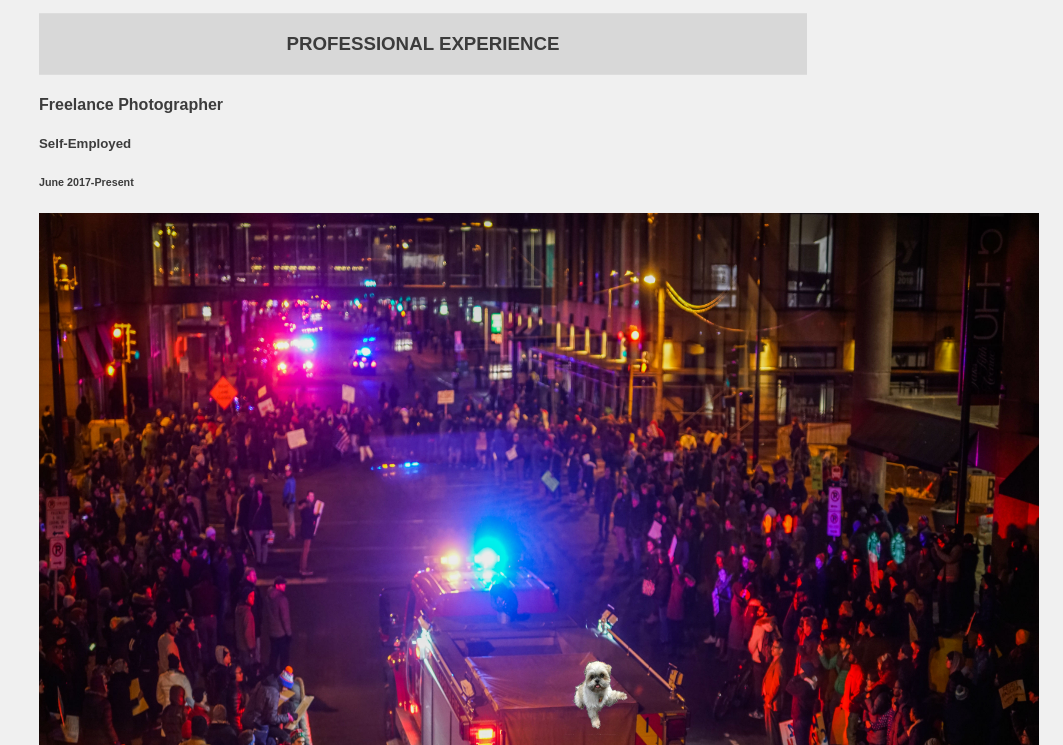
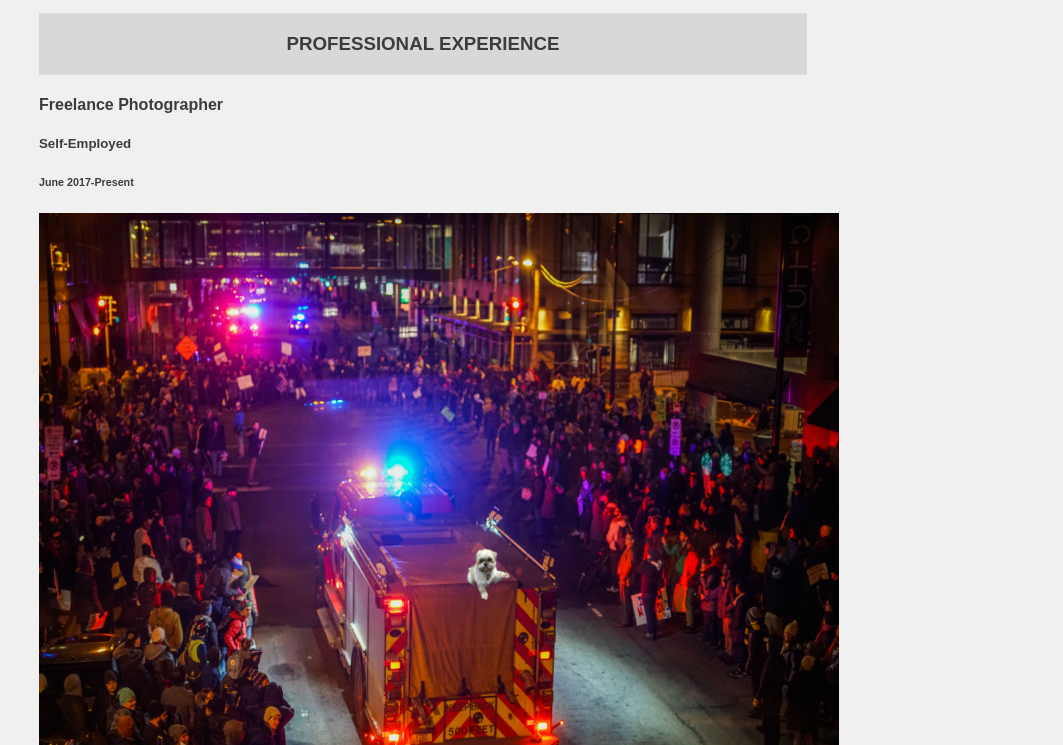
Before and after one commit to AdamIverson/prime.application, a plain HTML site: page index.html in a window 1280 px wide. Shown: the part 207-952 px from the top of the page, without its empty margins (217-1280 px from the left). Drawn offline with Linux system fonts and the light colour scheme.

Commit message:
Update index.html

```diff
--- a/index.html
+++ b/index.html
@@ -20,7 +20,7 @@
     <h4>Freelance Photographer</h4>
     <h5>Self-Employed</h5>
     <h6>June 2017-Present</h6>
-    <img src="petey_fire_truck.jpg" alt="petey5" height= 800px, width= 1000px>
+    <img src="petey_fire_truck.jpg" alt="petey5" height= 600px, width= 800px>
 
     <h4>Licensed Alcohol and Drug Counselor</h4>
     <h5>Southeast Homes</h5>
```
